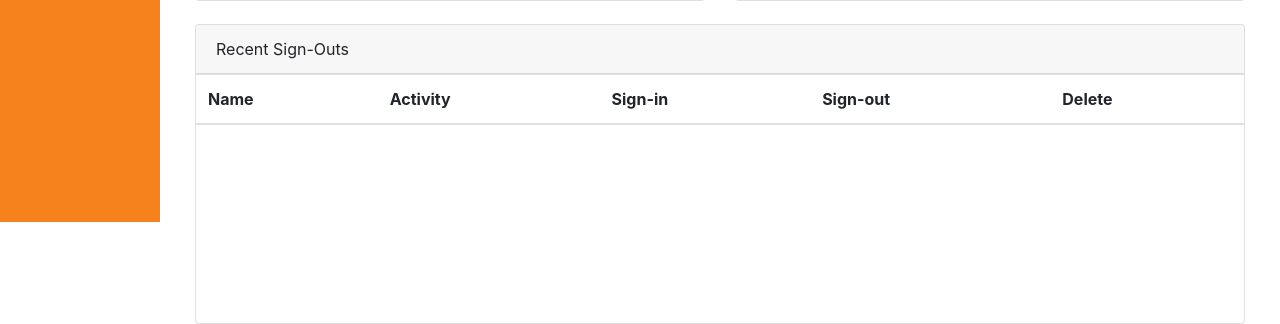
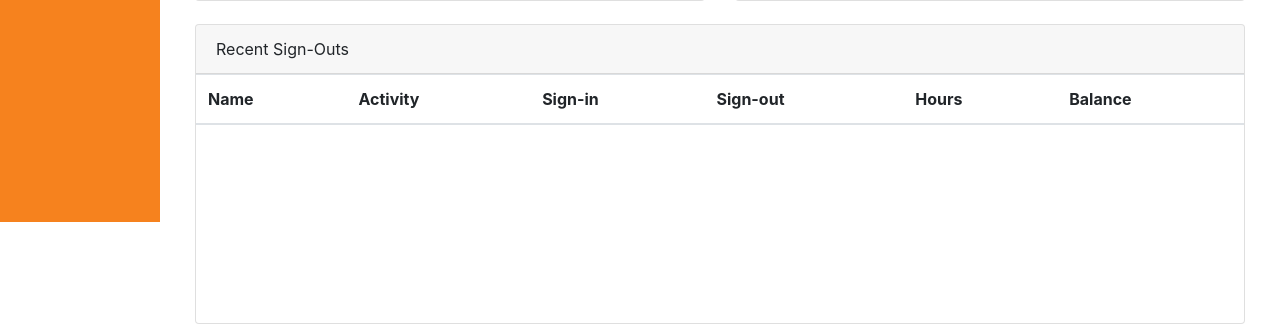
Before and after one commit to raney24/brokeSpoke, a Django app: a page that uses dashboard/templates/base.html in a window 1280 px wide. Shown: the part 578-902 px from the top of the page. Run offline with Django 3.2, Linux system fonts and the light colour scheme; a user stored in the database is signed in; tables that the repository leaves empty hold one stand-in row (values such as "Sample post"); data that the repository does not hold is empty; some libraries are stand-ins or nearby versions.

Commit message:
added useful notification as well as more formatting

```diff
--- a/dashboard/templates/base.html
+++ b/dashboard/templates/base.html
@@ -198,7 +198,8 @@
                 else if (document.getElementsByClassName("transactionsTable")) {
                     var columDef = [{ "targets": [0, 1, 2, 3, 4], "searchable": true },
                     { type: 'date', targets: 1 },
-                    {targets:3, className: "text-right",
+                    {className: "text-right",targets:[3,4]},
+                    {targets:3,
     data: 'amount',
     render: $.fn.dataTable.render.number( ',', '.', 2, '$' )
 }]
@@ -207,7 +208,7 @@
                 }
                 else {
                     var columDef = [{ "targets": [0, 1, 2, 3, 4], "searchable": true },
-                    { type: 'date', targets: 1 },
+                    { type: 'date', targets: 1 }, {className: "text-right",targets:4}
 
 ]
                     var columnToOrder = 1;
--- a/dashboard/templates/dashboard.html
+++ b/dashboard/templates/dashboard.html
@@ -185,7 +185,9 @@
             <th scope="col">Activity</th>
             <th scope="col">Sign-in</th>
             <th scope="col">Sign-out</th>
-            <th scope="col">Delete</th>
+            <th scope="col">Hours</th>
+            <th scope="col">Balance</th>
+
           </tr>
         </thead>
         <tbody>
@@ -196,10 +198,8 @@
             <td>{{ recent.activity }}</td>
             <td>{{ recent.startTime }}</td>
             <td>{{ recent.endTime }}</td>
-            <td><a class="delete-button" href="#deletemodal" data-toggle="modal" data-id="{{recent.id}}"
-                data-target="#deletemodal">
-                <i class="far fa-trash-alt"></i>
-              </a></td>
+            <td>{{ recent.hours }}</td>
+            <td>${{ recent.balance }}</td>
           </tr>
           {% endif %}
           {% endfor %}
--- a/dashboard/views.py
+++ b/dashboard/views.py
@@ -34,7 +34,23 @@ def dashboard(request):
     recents = Timelogs.objects.filter(endTime__isnull=False)
     maxObject = timedelta(days=0, hours=3, minutes=0)
     dictOfRecents = []
+    wages = EquityRates.objects.get(pk=1)
     for recent in recents:
+        wage = 0
+    # print(f"setting wage for activity {activity}")
+        print(f"wages = {wages}")
+        print(f"wage for volunteerTime = {wages.volunteerTime}")
+        print(f"wage for standTime = {wages.standTime}")
+
+        print(f"there are these many hours = {recent.hours}")
+        if recent.activity == 'Volunteering':
+            print("volunteer check")
+            wage=wages.volunteerTime
+        elif recent.activity == 'Stand Time':
+            wage= wages.standTime
+        else:
+            wage = 0
+        recent.balance = wage*recent.hours
         naive = datetime.datetime.strptime(recent.endTime, "%m/%d/%Y %I:%M %p")
         local_dt = local.localize(naive, is_dst=None)
         elapsedTime = datetime.datetime.now(timezone.utc) - local_dt
@@ -339,15 +355,15 @@ def signin(request):
 @login_required(login_url='/')
 def timelogs(request):
     obj = Timelogs.objects.filter(endTime__isnull=False).values()
-    for object in obj:
+    # for object in obj:
 
 
-        volunteerDuration = datetime.datetime.strptime(object['endTime'], "%m/%d/%Y %I:%M %p") - datetime.datetime.strptime(object['startTime'], "%m/%d/%Y %I:%M %p")
-        # toSave = Timelogs.objects.filter(id=object['id']).update(hours=(float(volunteerDuration.seconds/60/60)))
-        # toSave.save()
-        # object['hours'] = (float(volunteerDuration.seconds/60/60))
+    #     volunteerDuration = datetime.datetime.strptime(object['endTime'], "%m/%d/%Y %I:%M %p") - datetime.datetime.strptime(object['startTime'], "%m/%d/%Y %I:%M %p")
+    #     # toSave = Timelogs.objects.filter(id=object['id']).update(hours=(float(volunteerDuration.seconds/60/60)))
+    #     # toSave.save()
+    #     # object['hours'] = (float(volunteerDuration.seconds/60/60))
 
-        print(object)
+    #     print(object)
 
     args = {'obj': obj, 'timelogs_page': "active"}
     return render(request, 'timelogs.html', args)
```
